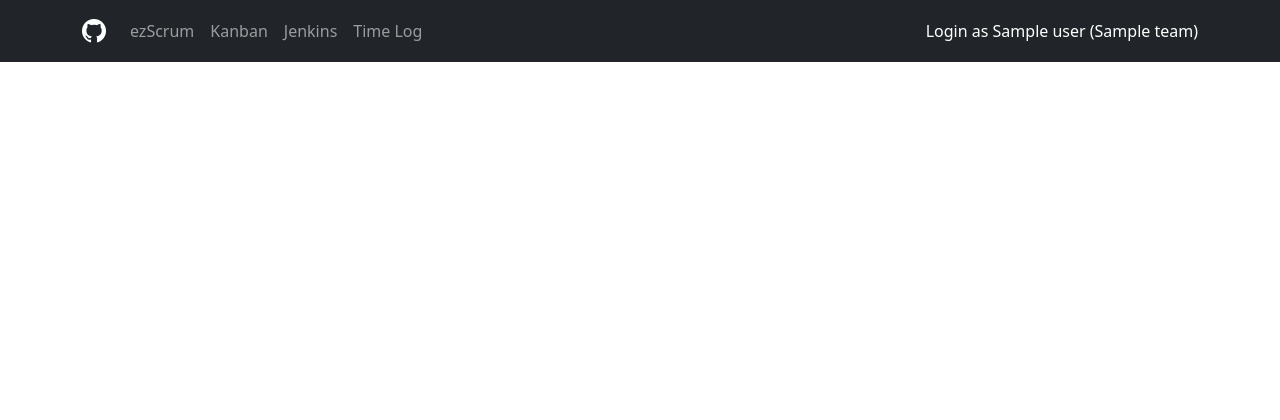
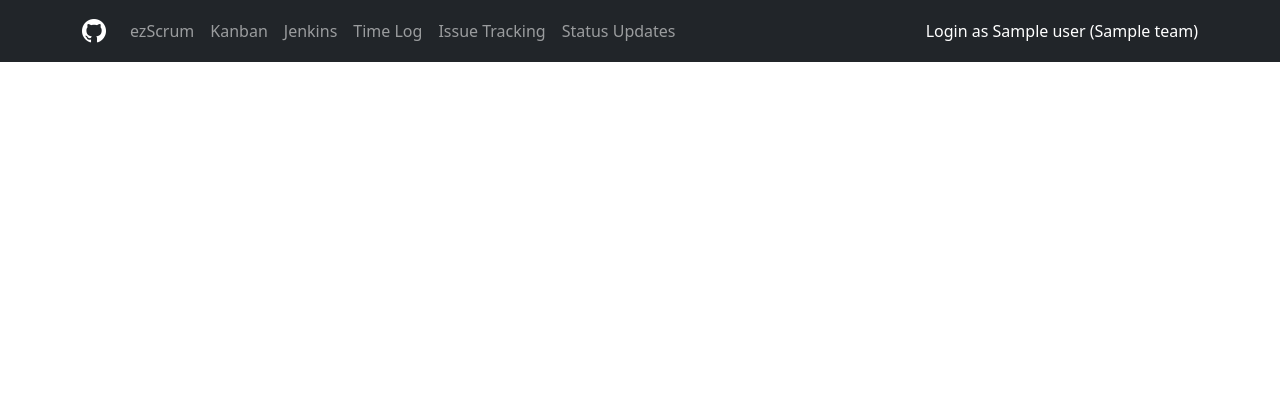
Before and after one commit to Ming119/PR_Tool, a Flask app: template PRTool/templates/base.html in a window 1280 px wide. Shown: the top 420 px of the page. Run offline with Flask 2, Linux system fonts and the light colour scheme; the template is opened without the code that fills it: most values are stand-ins (such as "Sample title", 1, 10 or a date in 2020).

Commit message:
update links

```diff
--- a/PRTool/templates/base.html
+++ b/PRTool/templates/base.html
@@ -34,6 +34,12 @@
             </li>
             <li class="nav-item">
               <a class="nav-link" href="http://140.124.181.95:30201" target="_blank">Time Log</a>
+            </li>
+            <li class="nav-item">
+              <a class="nav-link" href="https://notion.so/Issue-Tracking-788d05d7b7d14250893272e2ce01fd45" target="_blank">Issue Tracking</a>
+            </li>
+            <li class="nav-item">
+              <a class="nav-link" href="https://docs.google.com/spreadsheets/d/1oyXpc6cm6ZcmwhfJVGoM1ut8DE3puSzirqDQgqwolR0/edit" target="_blank">Status Updates</a>
             </li>
           </ul>
         </div>
```
